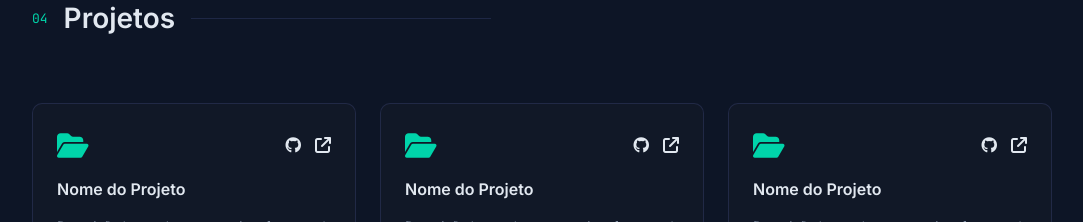
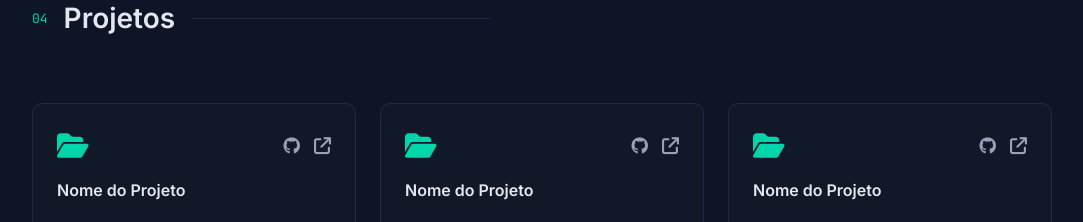
Before and after one commit to andreiscola/andreiscola.github.io, a plain HTML site: page index.html in a window 1280 px wide. Shown: the part 3520-3742 px from the top of the page, without its empty margins (98-1181 px from the left). Drawn offline with Linux system fonts and the light colour scheme.

Commit message:
Atualização do arquivo CSS

```diff
--- a/styles.css
+++ b/styles.css
@@ -729,7 +729,7 @@
     gap: 14px;
 }
 
-.project-lins a {
+.project-links a {
     font-size: 17px;
     color: var(--text-muted);
     transition: color var(--transition);
```
